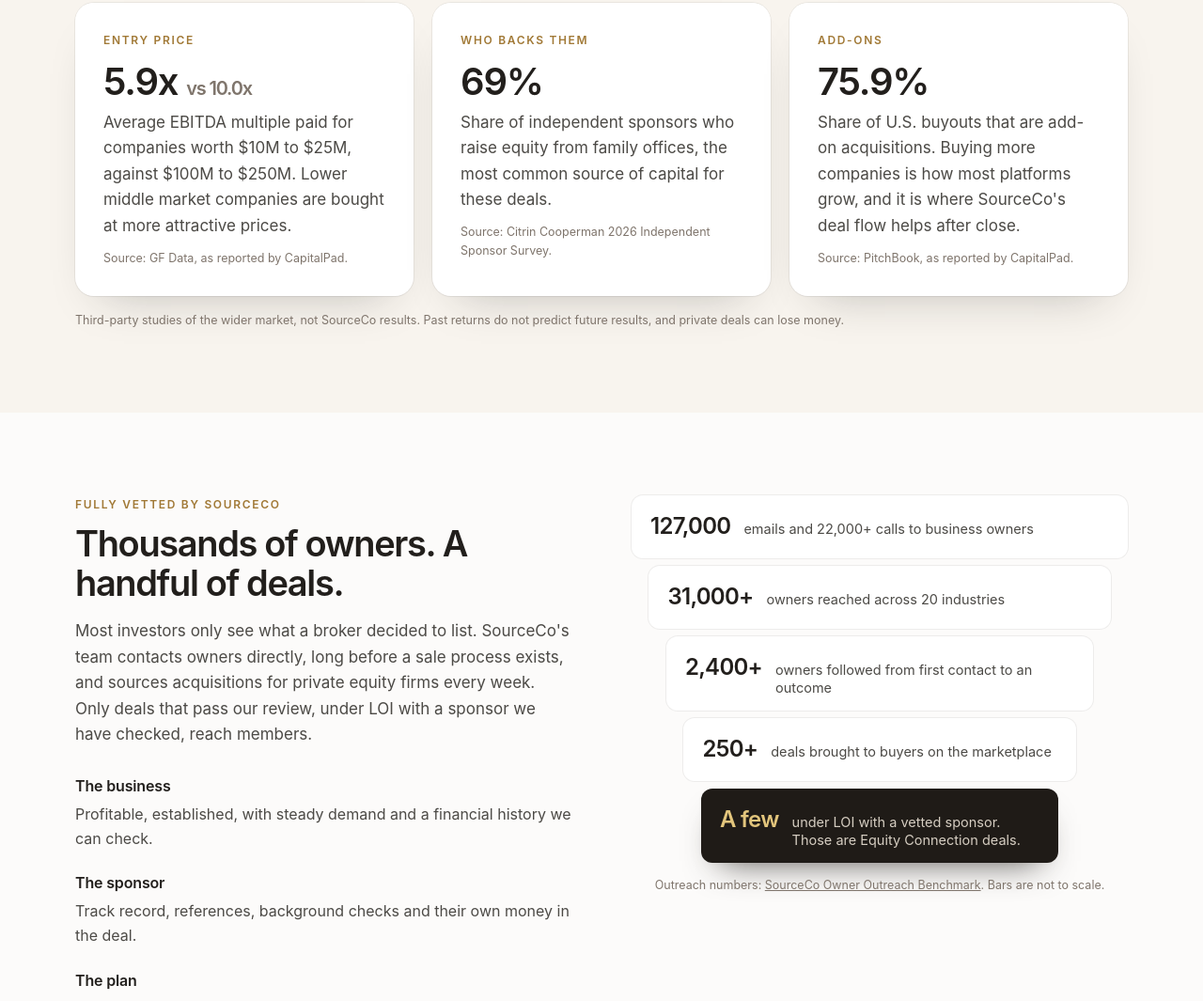
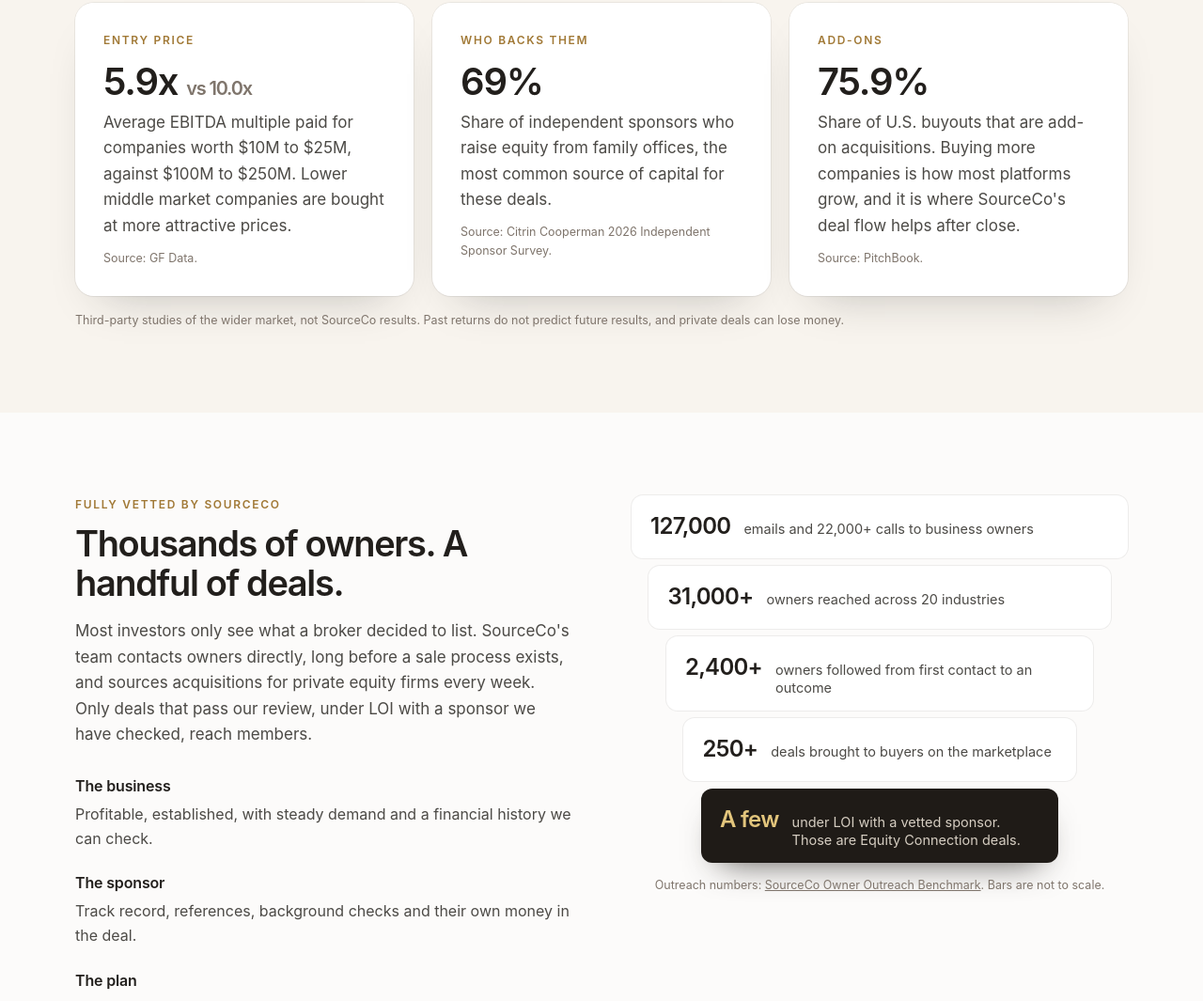
Before and after one commit to r354306-cloud/sourceco-coinvest, a plain HTML site: page investors.html in a window 1280 px wide. Shown: the part 2516-3581 px from the top of the page at 94% size. Drawn offline with Linux system fonts and the light colour scheme.

Commit message:
Investor page: source lines cite GF Data and PitchBook only

```diff
--- a/investors.html
+++ b/investors.html
@@ -1143,9 +1143,9 @@
 <section class="tint" id="market"><div class="wrap">
   <div class="head"><div><div class="eyebrow">Why this part of the market</div><h2>Founder-owned businesses. Proven operators. Real upside.</h2><p>Independent sponsors find a company first and raise capital for that one deal. Search funders are operators who buy a single business and run it. Both put their own money and their careers into the company. Historically, these deals have been open mainly to family offices and people with direct sponsor relationships.</p></div></div>
   <div class="grid3 crit">
-    <div class="card"><div class="eyebrow">Entry price</div><div style="font-size:40px;font-weight:600;letter-spacing:-.03em;line-height:1.1;margin-bottom:8px">5.9x <span style="font-size:20px;color:var(--ink-400)">vs 10.0x</span></div><p>Average EBITDA multiple paid for companies worth $10M to $25M, against $100M to $250M. Lower middle market companies are bought at more attractive prices.</p><p class="src" style="margin-top:10px">Source: GF Data, as reported by CapitalPad.</p></div>
+    <div class="card"><div class="eyebrow">Entry price</div><div style="font-size:40px;font-weight:600;letter-spacing:-.03em;line-height:1.1;margin-bottom:8px">5.9x <span style="font-size:20px;color:var(--ink-400)">vs 10.0x</span></div><p>Average EBITDA multiple paid for companies worth $10M to $25M, against $100M to $250M. Lower middle market companies are bought at more attractive prices.</p><p class="src" style="margin-top:10px">Source: GF Data.</p></div>
     <div class="card"><div class="eyebrow">Who backs them</div><div style="font-size:40px;font-weight:600;letter-spacing:-.03em;line-height:1.1;margin-bottom:8px">69%</div><p>Share of independent sponsors who raise equity from family offices, the most common source of capital for these deals.</p><p class="src" style="margin-top:10px">Source: Citrin Cooperman 2026 Independent Sponsor Survey.</p></div>
-    <div class="card"><div class="eyebrow">Add-ons</div><div style="font-size:40px;font-weight:600;letter-spacing:-.03em;line-height:1.1;margin-bottom:8px">75.9%</div><p>Share of U.S. buyouts that are add-on acquisitions. Buying more companies is how most platforms grow, and it is where SourceCo's deal flow helps after close.</p><p class="src" style="margin-top:10px">Source: PitchBook, as reported by CapitalPad.</p></div>
+    <div class="card"><div class="eyebrow">Add-ons</div><div style="font-size:40px;font-weight:600;letter-spacing:-.03em;line-height:1.1;margin-bottom:8px">75.9%</div><p>Share of U.S. buyouts that are add-on acquisitions. Buying more companies is how most platforms grow, and it is where SourceCo's deal flow helps after close.</p><p class="src" style="margin-top:10px">Source: PitchBook.</p></div>
   </div>
   <p class="src" style="margin-top:16px">Third-party studies of the wider market, not SourceCo results. Past returns do not predict future results, and private deals can lose money.</p>
 </div></section>
```
Also changed, not shown: webflow-handoff.html (+2 -2 lines).
